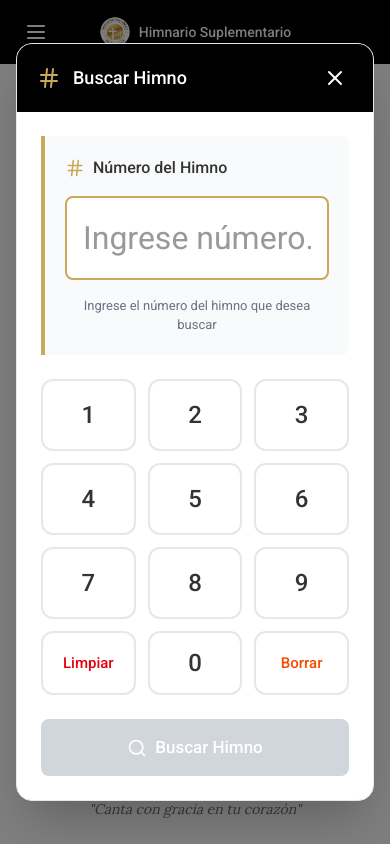
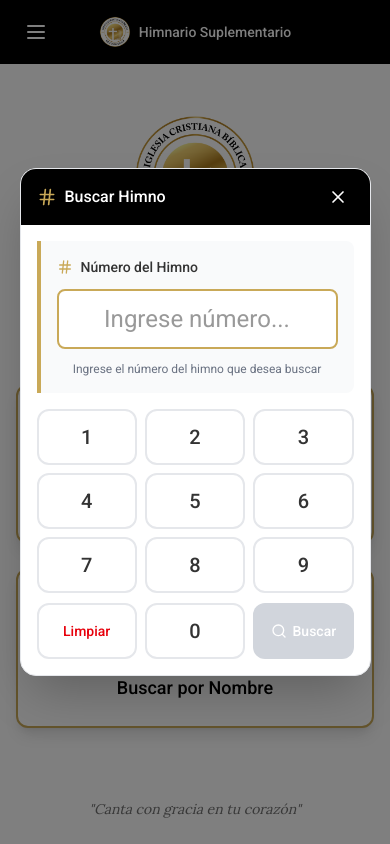
Before and after one commit to SJWaves/Himnario_Suplementario, a React (Vite) app: page / in a window 390 px wide. Both pictures are taken after a click on the button "Buscar por Número". Built offline with nearby package versions, Linux system fonts and the light colour scheme.

Commit message:
v1.0.0: Mejoras completas de UI/UX - Reproductor minimalista, búsqueda responsive, inicio mejorado y funcionalidad de compartir

```diff
--- a/package.json
+++ b/package.json
@@ -1,4 +1,10 @@
 {
+  "name": "himnario-suplementario",
+  "version": "1.0.0",
+  "description": "Himnario Suplementario - ICB Fusagasugá. Aplicación móvil de himnos y cantos congregacionales.",
+  "author": "Sara",
+  "license": "UNLICENSED",
+  "private": true,
   "scripts": {
     "dev": "vite",
     "build": "vite build",
--- a/src/app/components/home-screen.tsx
+++ b/src/app/components/home-screen.tsx
@@ -19,13 +19,13 @@ export function HomeScreen({ onSearchByNumber, onSearchByName }: HomeScreenProps
         }}
       />
 
-      <div className="z-10 flex-1 flex flex-col items-center justify-center gap-4 sm:gap-6 w-full max-w-md py-6">
+      <div className="z-10 flex-1 flex flex-col items-center justify-center gap-6 sm:gap-8 w-full max-w-lg py-8">
         {/* Church Logo */}
-        <div className="flex justify-center mb-2">
+        <div className="flex justify-center mb-4">
           <img
             src="/logo.png"
             alt="Iglesia Cristiana Bíblica de Fusagasugá"
-            className="w-24 h-24 sm:w-32 sm:h-32 object-contain"
+            className="w-32 h-32 sm:w-40 sm:h-40 md:w-48 md:h-48 object-contain"
             onError={(e) => {
               e.currentTarget.style.display = 'none';
             }}
@@ -33,19 +33,21 @@ export function HomeScreen({ onSearchByNumber, onSearchByName }: HomeScreenProps
         </div>
 
         {/* App Title */}
-        <h1 className="text-center font-['Roboto'] text-[18px] sm:text-[24px] text-[#000000] mb-2">
-          Himnario Suplementario - ICB Fusagasugá
+        <h1 className="text-center font-['Lora'] text-2xl sm:text-3xl md:text-4xl text-[#000000] italic font-medium mb-4">
+          Himnario Suplementario
+          <br />
+          <span className="text-xl sm:text-2xl md:text-3xl">ICB Fusagasugá</span>
         </h1>
 
         {/* Search by Number Button */}
         <button
           onClick={onSearchByNumber}
-          className="bg-white border-2 border-[#C9A958] rounded-lg p-5 sm:p-8 shadow-md hover:shadow-lg hover:bg-[#C9A958]/5 transition-all flex flex-col items-center gap-3 sm:gap-4 group"
+          className="w-full bg-white border-2 border-[#C9A958] rounded-xl p-6 sm:p-8 md:p-10 shadow-lg hover:shadow-xl hover:bg-[#C9A958]/5 transition-all flex flex-col items-center gap-4 sm:gap-5 group"
         >
-          <div className="w-12 h-12 sm:w-16 sm:h-16 bg-[#C9A958] rounded-full flex items-center justify-center group-hover:scale-110 transition-transform">
-            <Hash className="w-6 h-6 sm:w-8 sm:h-8 text-black" />
+          <div className="w-16 h-16 sm:w-20 sm:h-20 md:w-24 md:h-24 bg-[#C9A958] rounded-full flex items-center justify-center group-hover:scale-110 transition-transform shadow-md">
+            <Hash className="w-8 h-8 sm:w-10 sm:h-10 md:w-12 md:h-12 text-black" />
           </div>
-          <span className="font-['Roboto'] text-[16px] sm:text-[18px] text-[#000000]">
+          <span className="font-['Roboto'] text-lg sm:text-xl md:text-2xl text-[#000000] font-medium">
             Buscar por Número
           </span>
         </button>
@@ -53,12 +55,12 @@ export function HomeScreen({ onSearchByNumber, onSearchByName }: HomeScreenProps
         {/* Search by Name Button */}
         <button
           onClick={onSearchByName}
-          className="bg-white border-2 border-[#C9A958] rounded-lg p-5 sm:p-8 shadow-md hover:shadow-lg hover:bg-[#C9A958]/5 transition-all flex flex-col items-center gap-3 sm:gap-4 group"
+          className="w-full bg-white border-2 border-[#C9A958] rounded-xl p-6 sm:p-8 md:p-10 shadow-lg hover:shadow-xl hover:bg-[#C9A958]/5 transition-all flex flex-col items-center gap-4 sm:gap-5 group"
         >
-          <div className="w-12 h-12 sm:w-16 sm:h-16 bg-[#C9A958] rounded-full flex items-center justify-center group-hover:scale-110 transition-transform">
-            <Search className="w-6 h-6 sm:w-8 sm:h-8 text-black" />
+          <div className="w-16 h-16 sm:w-20 sm:h-20 md:w-24 md:h-24 bg-[#C9A958] rounded-full flex items-center justify-center group-hover:scale-110 transition-transform shadow-md">
+            <Search className="w-8 h-8 sm:w-10 sm:h-10 md:w-12 md:h-12 text-black" />
           </div>
-          <span className="font-['Roboto'] text-[16px] sm:text-[18px] text-[#000000]">
+          <span className="font-['Roboto'] text-lg sm:text-xl md:text-2xl text-[#000000] font-medium">
             Buscar por Nombre
           </span>
         </button>
--- a/src/app/components/number-search-modal.tsx
+++ b/src/app/components/number-search-modal.tsx
@@ -41,29 +41,29 @@ export function NumberSearchModal({ isOpen, onClose, onSearch }: NumberSearchMod
 
   return (
     <div className="fixed inset-0 bg-black/50 flex items-center justify-center z-50 p-4">
-      <div className="bg-white rounded-2xl w-full max-w-md overflow-hidden shadow-2xl mx-auto border border-gray-200">
+      <div className="bg-white rounded-2xl w-full max-w-[min(90vw,420px)] overflow-hidden shadow-2xl mx-auto border border-gray-200">
         {/* Header */}
-        <div className="bg-[#000000] text-white px-5 py-4 flex items-center justify-between">
-          <div className="flex items-center gap-3">
-            <Hash className="w-6 h-6 text-[#C9A958]" />
-            <h2 className="font-['Roboto'] text-[18px] sm:text-[20px] font-medium">Buscar Himno</h2>
+        <div className="bg-[#000000] text-white px-4 sm:px-5 py-3 sm:py-4 flex items-center justify-between">
+          <div className="flex items-center gap-2 sm:gap-3">
+            <Hash className="w-5 h-5 sm:w-6 sm:h-6 text-[#C9A958] flex-shrink-0" />
+            <h2 className="font-['Roboto'] text-base sm:text-lg md:text-xl font-medium">Buscar Himno</h2>
           </div>
           <button
             onClick={onClose}
             className="p-1.5 hover:bg-[#C9A958]/20 rounded-lg transition-colors flex-shrink-0"
             aria-label="Cerrar"
           >
-            <X className="w-6 h-6" />
+            <X className="w-5 h-5 sm:w-6 sm:h-6" />
           </button>
         </div>
 
         {/* Content */}
-        <div className="p-6 sm:p-8 space-y-6">
+        <div className="p-4 sm:p-6 md:p-8 space-y-4 sm:space-y-6">
           {/* Input Section */}
-          <div className="bg-gray-50 border-l-4 border-[#C9A958] p-5 rounded-r-lg space-y-4">
+          <div className="bg-gray-50 border-l-4 border-[#C9A958] p-4 sm:p-5 rounded-r-lg space-y-3 sm:space-y-4">
             <div className="flex items-center gap-2">
-              <Hash className="w-5 h-5 text-[#C9A958]" />
-              <h3 className="font-['Roboto'] text-[16px] text-[#333333] font-medium">
+              <Hash className="w-4 h-4 sm:w-5 sm:h-5 text-[#C9A958] flex-shrink-0" />
+              <h3 className="font-['Roboto'] text-sm sm:text-base text-[#333333] font-medium">
                 Número del Himno
               </h3>
             </div>
@@ -78,59 +78,51 @@ export function NumberSearchModal({ isOpen, onClose, onSearch }: NumberSearchMod
               }}
               onKeyPress={handleKeyPress}
               placeholder="Ingrese número..."
-              className="w-full bg-white border-2 border-[#C9A958] rounded-lg px-4 py-4 text-center font-['Roboto'] text-[32px] text-[#333333] focus:outline-none focus:border-[#B8984A] focus:ring-2 focus:ring-[#C9A958]/20 transition-all"
+              className="w-full bg-white border-2 border-[#C9A958] rounded-lg px-3 sm:px-4 py-3 sm:py-4 text-center font-['Roboto'] text-2xl sm:text-3xl md:text-4xl text-[#333333] focus:outline-none focus:border-[#B8984A] focus:ring-2 focus:ring-[#C9A958]/20 transition-all"
             />
 
-            <p className="text-center text-[13px] text-gray-500 font-['Roboto']">
+            <p className="text-center text-xs sm:text-sm text-gray-500 font-['Roboto']">
               Ingrese el número del himno que desea buscar
             </p>
           </div>
 
           {/* Number Pad */}
-          <div className="space-y-3">
-            <div className="grid grid-cols-3 gap-3">
+          <div className="space-y-2.5 sm:space-y-3">
+            <div className="grid grid-cols-3 gap-2 sm:gap-2.5 md:gap-3">
               {[1, 2, 3, 4, 5, 6, 7, 8, 9].map(num => (
                 <button
                   key={num}
                   onClick={() => handleNumberClick(num.toString())}
-                  className="bg-white border-2 border-gray-200 hover:border-[#C9A958] hover:bg-[#C9A958]/5 rounded-xl py-4 font-['Roboto'] text-[24px] font-medium text-[#333333] transition-all duration-200 touch-manipulation"
+                  className="bg-white border-2 border-gray-200 hover:border-[#C9A958] hover:bg-[#C9A958]/5 rounded-xl py-3 sm:py-4 md:py-5 font-['Roboto'] text-xl sm:text-2xl md:text-3xl font-medium text-[#333333] transition-all duration-200 touch-manipulation min-h-[3rem] sm:min-h-[3.5rem]"
                 >
                   {num}
                 </button>
               ))}
             </div>
 
-            <div className="grid grid-cols-3 gap-3">
+            <div className="grid grid-cols-3 gap-2 sm:gap-2.5 md:gap-3">
               <button
                 onClick={handleClear}
-                className="bg-white border-2 border-gray-200 hover:border-red-300 hover:bg-red-50 rounded-xl py-3 font-['Roboto'] text-[15px] font-medium text-red-600 transition-all duration-200 touch-manipulation"
+                className="bg-white border-2 border-gray-200 hover:border-red-300 hover:bg-red-50 rounded-xl py-3 sm:py-4 font-['Roboto'] text-sm sm:text-base font-medium text-red-600 transition-all duration-200 touch-manipulation"
               >
                 Limpiar
               </button>
               <button
                 onClick={() => handleNumberClick("0")}
-                className="bg-white border-2 border-gray-200 hover:border-[#C9A958] hover:bg-[#C9A958]/5 rounded-xl py-3 font-['Roboto'] text-[24px] font-medium text-[#333333] transition-all duration-200 touch-manipulation"
+                className="bg-white border-2 border-gray-200 hover:border-[#C9A958] hover:bg-[#C9A958]/5 rounded-xl py-3 sm:py-4 font-['Roboto'] text-xl sm:text-2xl md:text-3xl font-medium text-[#333333] transition-all duration-200 touch-manipulation"
               >
                 0
               </button>
               <button
-                onClick={handleDelete}
-                className="bg-white border-2 border-gray-200 hover:border-orange-300 hover:bg-orange-50 rounded-xl py-3 font-['Roboto'] text-[15px] font-medium text-orange-600 transition-all duration-200 touch-manipulation"
+                onClick={handleSearch}
+                disabled={!input}
+                className="bg-[#C9A958] hover:bg-[#B8984A] active:bg-[#A88739] disabled:bg-gray-300 disabled:cursor-not-allowed text-white rounded-xl py-3 sm:py-4 font-['Roboto'] text-sm sm:text-base font-medium transition-all duration-200 touch-manipulation flex items-center justify-center gap-1.5 shadow-md hover:shadow-lg disabled:shadow-none"
               >
-                Borrar
+                <Search className="w-4 h-4 flex-shrink-0" />
+                <span>Buscar</span>
               </button>
             </div>
           </div>
-
-          {/* Search Button */}
-          <button
-            onClick={handleSearch}
-            disabled={!input}
-            className="w-full bg-[#C9A958] hover:bg-[#B8984A] active:bg-[#A88739] disabled:bg-gray-300 disabled:cursor-not-allowed text-white py-4 rounded-lg font-['Roboto'] text-[17px] font-medium transition-all duration-200 touch-manipulation flex items-center justify-center gap-2 shadow-md hover:shadow-lg disabled:shadow-none"
-          >
-            <Search className="w-5 h-5" />
-            <span>Buscar Himno</span>
-          </button>
         </div>
       </div>
     </div>
--- a/src/app/components/settings-screen.tsx
+++ b/src/app/components/settings-screen.tsx
@@ -173,7 +173,7 @@ export function SettingsScreen({
                 } whitespace-pre-line`}
                 style={{ fontSize: `${fontSize}px`, lineHeight: "1.8" }}
               >
-                Alabaré, alabaré,{"\n"}Alabaré a mi Señor.
+                Hubo quien por mis culpas muriera en la cruz,{"\n"}Aunque indigno y vil como soy.
               </p>
             </div>
           </div>
--- a/src/data/hymns.ts
+++ b/src/data/hymns.ts
@@ -100,7 +100,7 @@ export const hymnsData: Hymn[] = [
       "Hubo quien por mis culpas muriera en la cruz,\nAunque indigno y vil como soy.\nSoy feliz, pues su sangre vertió mi Jesús,\nY con ella mis culpas borró.",
       "\nCoro\n",
       "Mis pecados llevó, en la cruz do murió\nEl sublime, el tierno Jesús.\nLos desprecios sufrió, y mi alma salvó.\nÉl cambió mis tinieblas en luz.\n",
-      "Él es tierno y amante cual nadie lo fue,\nPues convierte al infiel corazón.\nY por esa paciencia y ternura yo sé\nQue soy libre de condenación.",
+      "\nÉl es tierno y amante cual nadie lo fue,\nPues convierte al infiel corazón.\nY por esa paciencia y ternura yo sé\nQue soy libre de condenación.",
       "Es mi anhelo constante a Cristo seguir.\nMi camino su ejemplo marcó.\nY por darme la vida Él quiso morir.\nEn la cruz mi pecado clavó."
     ],
     audioUrl: "/audio/8.mp3",
```
Also changed, not shown: src/app/components/audio-player.tsx (+14 -76 lines), src/app/components/hymn-detail-screen.tsx (+65 -17 lines), 1 other file (tests, documents, lock files or other folders).
